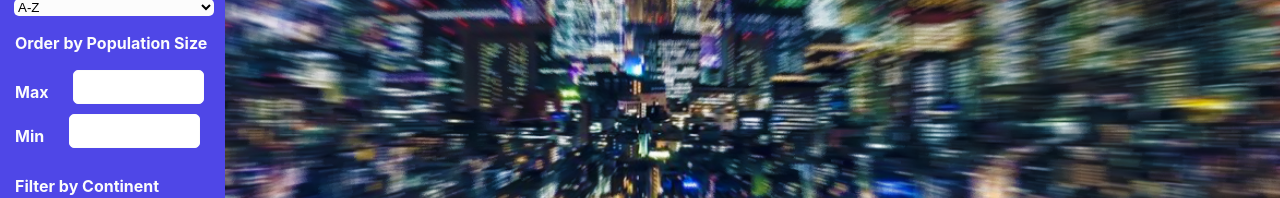
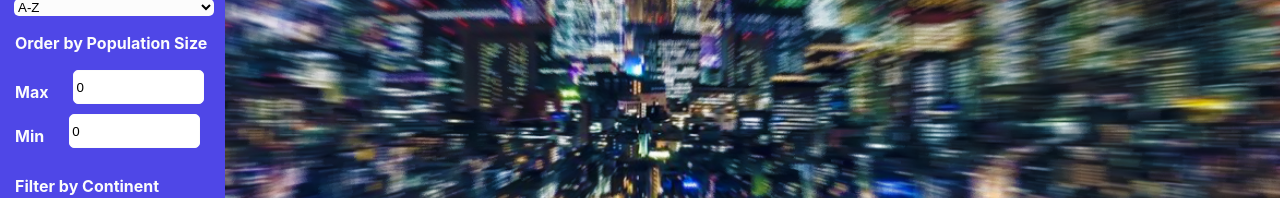
Before and after one commit to SHIMER-jpg/PI-COUNTRIES, a React (Create React App) app in the folder client/: page / in a window 1280 px wide. Shown: the part 272-470 px from the top of the page. Built offline with nearby package versions, Linux system fonts and the light colour scheme; no server answers.

Commit message:
fixed a bug where countries where loaded with empty capitals

```diff
--- a/client/src/components/countryCards/CountryCards.js
+++ b/client/src/components/countryCards/CountryCards.js
@@ -11,8 +11,6 @@ export function CountryCards(props){
     useEffect(()=>{
         props.getCountryList("")
     },[])
-    console.log(props.countryList)
-
     return (<div className={styles.cardsContainer}>
         {props.countryList.map(country=>{
             return (<>
@@ -23,7 +21,6 @@ export function CountryCards(props){
             </>)
         })}
     </div>)
-
 }
 
 
--- a/client/src/components/navBar/NavBar.js
+++ b/client/src/components/navBar/NavBar.js
@@ -3,7 +3,6 @@ import SearchBar from "../searchBar/SearchBar"
 import { Link } from "react-router-dom"
 
 export default function NavBar(props){
-    console.log(props)
     return (
         <div className={styles.navBar}>
             <Link to="/">
--- a/client/src/components/organizer/Organizer.js
+++ b/client/src/components/organizer/Organizer.js
@@ -1,30 +1,70 @@
 import styles from "./Organizer.module.css"
+import {useState} from "react"
+import { connect } from "react-redux"
 
-export default function Organizer(porps){
+
+
+
+
+
+export  function Organizer(props){
+    const [input,setInput] = useState({
+        orderByName:"0",
+        minPopulation:0,
+        maxPopulation:0,
+        filterByContinent:"",
+        filterByActivity:[]
+    })
+
+    function handleChange({target}){
+        console.log(props)
+        if(target.name == "orderByName"){
+            setInput({...input,
+                [target.name]: target.value
+            })
+        }else if(target.name == "maxPopulation" || target.name=="minPopulation"){
+            var val =  !target.value? 0 :target.value <0 ? 0: parseInt(target.value);
+                setInput({
+                    ...input,
+                    [target.name]:val
+                })
+            }
+        }
+
+        console.log(input)
+
     return(
     <div className={styles.container}>
         <span className={styles.span}>Order by Name</span>
-            <select className={styles.selector} name="byName">
-                <option>A-Z</option>
-                <option>Z-A</option>
+            <select onChange={handleChange} value={input.orderByName} className={styles.selector} name="orderByName">
+                <option value="0">A-Z</option>
+                <option value="1">Z-A</option>
             </select>
         <span className={styles.span}>Order by Population Size</span>
         <div className ={styles.minmaxcontainer}>
             <span className={styles.span}>Max</span>
-            <input className={styles.minmaxInput} type="number" name="maxPopulation"/>
+            <input onChange={handleChange} className={styles.minmaxInput} type="number" name="maxPopulation" value={input.maxPopulation}/>
             <span className={styles.span}>Min</span>
-            <input className={styles.minmaxInput} type="number" name="minPopulation"/>
+            <input onChange={handleChange} className={styles.minmaxInput} type="number" name="minPopulation" value={input.minPopulation}/>
         </div>
         <span className={styles.span}>Filter by Continent</span>
-            <select className={styles.selector} name="byContinent">
+            <select className={styles.selector} name="filterByContinent">
                 <option>America</option>
                 <option>ETC</option>
             </select>
         <span className={styles.span}>Filter by Activity</span>
-            <select className={styles.selector} name="byActivity">
+            <select onChange={handleChange} className={styles.selector} name="filterByActivity">
                 <option>Hiking</option>
                 <option>ETC</option>
             </select>
     </div>
     )
 }
+
+function  mapStateToProps (state){
+    return{
+        activityList: state.activityList
+    }
+}
+
+export default connect(mapStateToProps,{})(Organizer)
--- a/client/src/reducer/index.js
+++ b/client/src/reducer/index.js
@@ -17,6 +17,8 @@ import {
     } from "../actions";
 
 var initialState = {
+    continentList:[],
+    activityList:[],
     countryList:[],
     countryDetails:{},
     page:1,
@@ -26,9 +28,27 @@ var initialState = {
 export default function reducer (state = initialState, action){
     switch(action.type){
         case GET_COUNTRY_LIST:
+
+            // Compongo las listas de actividades y continentes
+            var activityList = []
+            var continentList = []
+            action.payload.forEach(country =>{
+                if(!continentList.includes(country.continent)){
+                    continentList.push(country.continent)
+                }
+                if(country.continent ==""){
+                    console.log(country)
+                }
+                // if(!continentList.includes(country.continentList)){
+                //     continentList.push(country.continentList)
+                // }
+            })
+
             return {
                 ...state,
-                countryList: action.payload
+                countryList: action.payload,
+                activityList: activityList,
+                continentList: continentList
             }
 
         case GET_COUNTRY_DETAIL:
```
Also changed, not shown: 2 other files (tests, documents, lock files or other folders).
